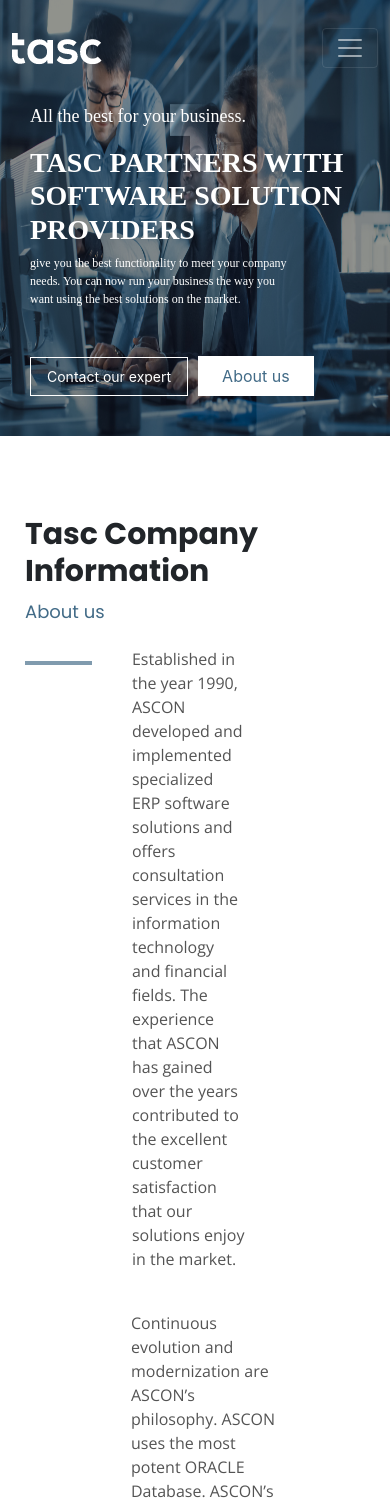
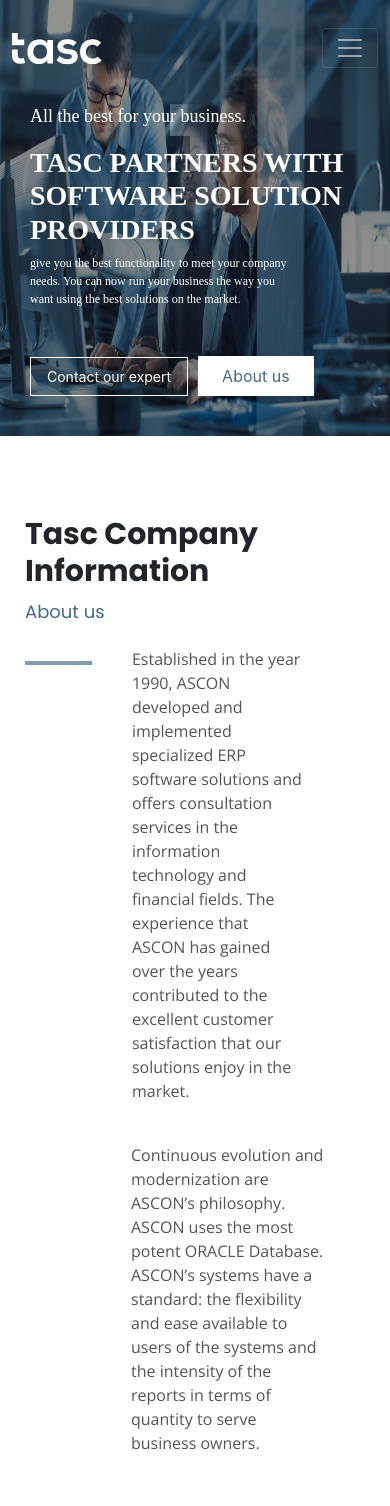
Before and after one commit to NancyAhmed97/tasc-project, a React (Create React App) app: page / in a window 390 px wide. Shown: the top 1506 px of the page. Built offline with nearby package versions, Linux system fonts and the light colour scheme.

Commit message:
decrease margin

```diff
--- a/src/Modules/Home/Components/TascCompanyInformation/TascCompanyInformation.css
+++ b/src/Modules/Home/Components/TascCompanyInformation/TascCompanyInformation.css
@@ -122,6 +122,13 @@
 opacity: 67%;
 } */
 @media only screen and (max-width: 768px) {
+    .TascCompanyInformation .pragraph p:last-of-type{
+        padding-right: 40px;
+    }
+    .TascCompanyInformation .pragraph p:first-of-type{
+        padding-right: 60px;
+    }
+
     .TascCompanyInformation
 {
     padding: 80px 13px;
```
